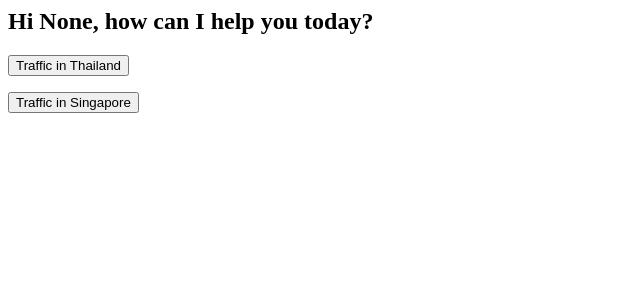
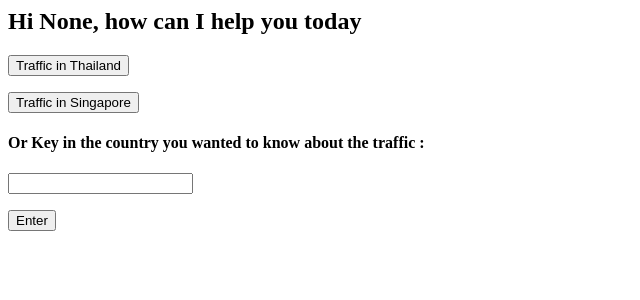
Before and after one commit to Ark811/ask-traffic, a Flask app: page /main in a window 1280 px wide. Shown: the top 300 px of the page, without its empty margins (0-640 px from the left). Run offline with Flask 3, Linux system fonts and the light colour scheme.

Commit message:
Update main.html

```diff
--- a/templates/main.html
+++ b/templates/main.html
@@ -1,8 +1,15 @@
-<h2>Hi {{r}}, how can I help you today?</h2>
+<h2>Hi {{r}}, how can I help you today</h2>
 
 <form action="/traffic_thailand" method="post">
-    <p><input type="submit"value="Traffic in Thailand"> </p>
+    <p><input type="submit" value="Traffic in Thailand"></p>
 </form>
+
 <form action="/traffic_singapore" method="post">
-    <p><input type="submit"value="Traffic in Singapore"> </p>
+    <p><input type="submit" value="Traffic in Singapore"></p>
 </form>
+
+<h4><p>Or Key in the country you wanted to know about the traffic : </p></h4>
+<form action="/traffic_others" method="post">
+    <p><input type="text" name="q"></p>
+    <p><input type="submit" value="Enter"></p>
+</form>
```
